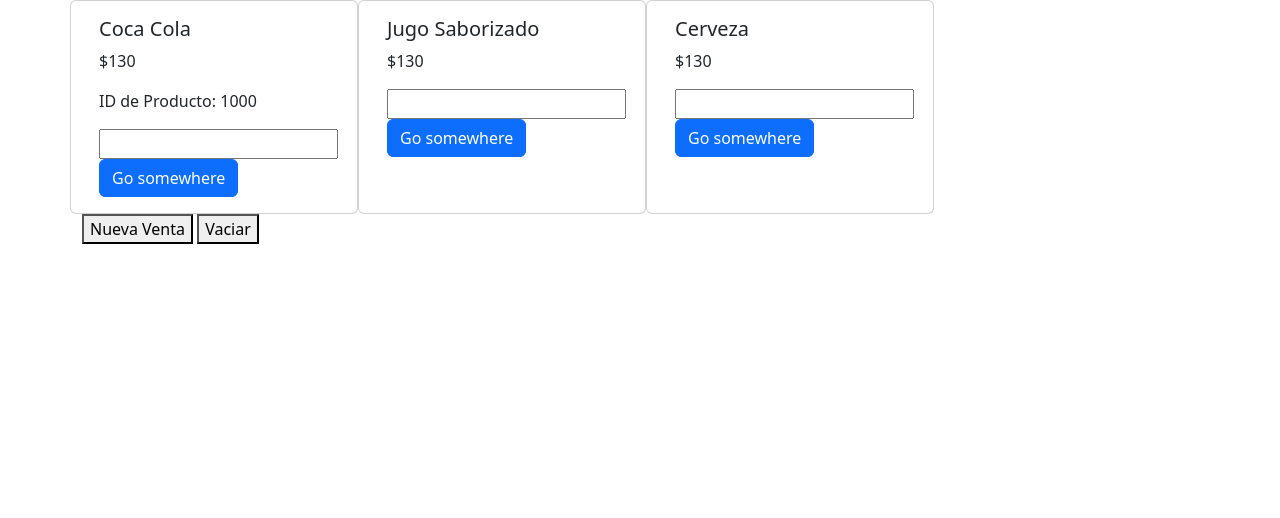
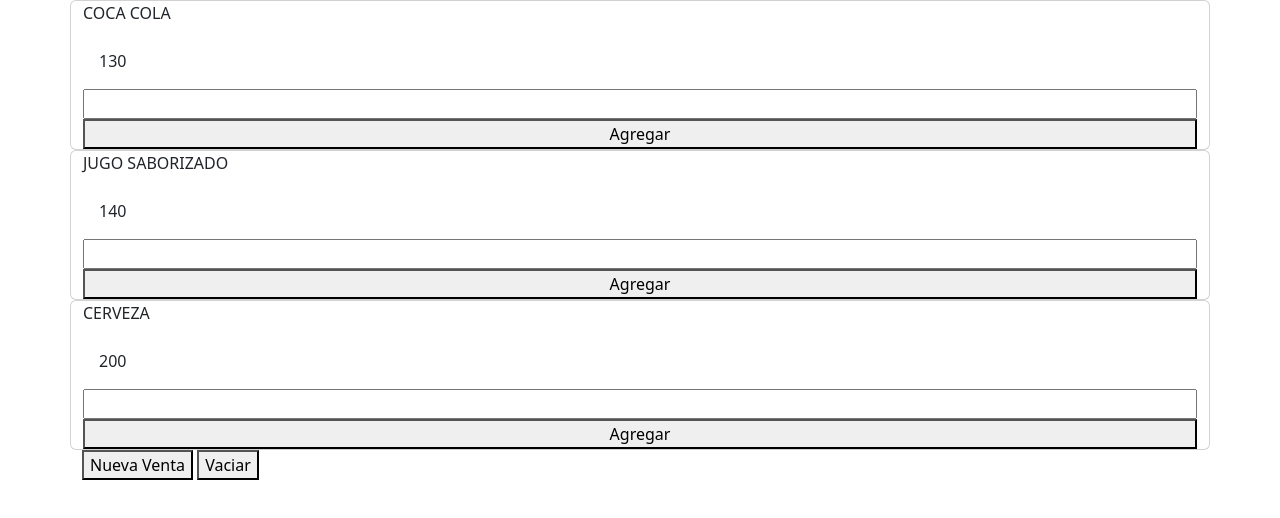
Before and after one commit to joeldrivero/JavaScript, a plain HTML site: page index.html in a window 1280 px wide. Drawn offline with nearby package versions, Linux system fonts and the light colour scheme.

Commit message:
Mejorando codigo

```diff
--- a/index.html
+++ b/index.html
@@ -15,6 +15,13 @@
 
     <section>
         <div class="container">
+            <div class="row"  id="productos">
+
+            </div>
+
+
+        </div>
+       <!--  <div class="container">
             <div class="row">
                 <div class="card" style="width: 18rem;">
                     <div class="card-body">
@@ -42,7 +49,7 @@
                     </div>
                 </div>
             </div>
-        </div>
+        </div> -->
     </section>
     <section>
         <div class="container">
--- a/js/script.js
+++ b/js/script.js
@@ -1,26 +1,36 @@
 class Producto {
   constructor(obj) {
+    this.id=obj.id;
     this.producto = obj.producto.toUpperCase();
     this.precio = parseFloat(obj.precio);
   }
 }
-
 var venta = [];
 generarCatalogo();
 var products = obtenerCatalogo();
-console.log(products);
 
-function generarCatalogo() {
-  const productosCarrito = [
-    { id: 1, producto: "Coca Cola", precio: 130 },
-    { id: 2, producto: "Jugo Saborizado", precio: 140 },
-    { id: 3, producto: "Cerveza", precio: 200 },
-  ];
-  const guardarLocal = (clave, valor) => {
-    localStorage.setItem(clave, valor);
-  };
-  guardarLocal("ListaProductos", JSON.stringify(productosCarrito));
+
+const contenedorProductos = document.getElementById("productos");
+products.forEach(producto => {
+  const div = document.createElement("div")
+  div.classList.add("card")
+  div.innerHTML = `<div class="card-title">${producto.producto}</div>
+  <div class="card-body">${producto.precio}</div>
+  <input class="cantidad" type="number">
+  <button id="agregar${producto.id}" onclick="agregarAlCarrito(${producto.id})" class="boton-agregar">Agregar</button>`
+  contenedorProductos.appendChild(div);
+
+
+
+});
+
+
+const agregarAlCarrito = (prodId) =>{
+  const item = products.find((prod) => prod.id ===prodId)
+  console.log(item)
+
 }
+
 
 function obtenerCatalogo() {
   const almacenados = JSON.parse(localStorage.getItem("ListaProductos"));
@@ -48,6 +58,19 @@ function cerrarVenta(venta){
   venta = [];
 
 }
+
+function generarCatalogo() {
+  const productosCarrito = [
+    { id: 1, producto: "Coca Cola", precio: 130 },
+    { id: 2, producto: "Jugo Saborizado", precio: 140 },
+    { id: 3, producto: "Cerveza", precio: 200 },
+  ];
+  const guardarLocal = (clave, valor) => {
+    localStorage.setItem(clave, valor);
+  };
+  guardarLocal("ListaProductos", JSON.stringify(productosCarrito));
+}
+
 
 function agregarProducto(id) {
   var orden = 0;
```
